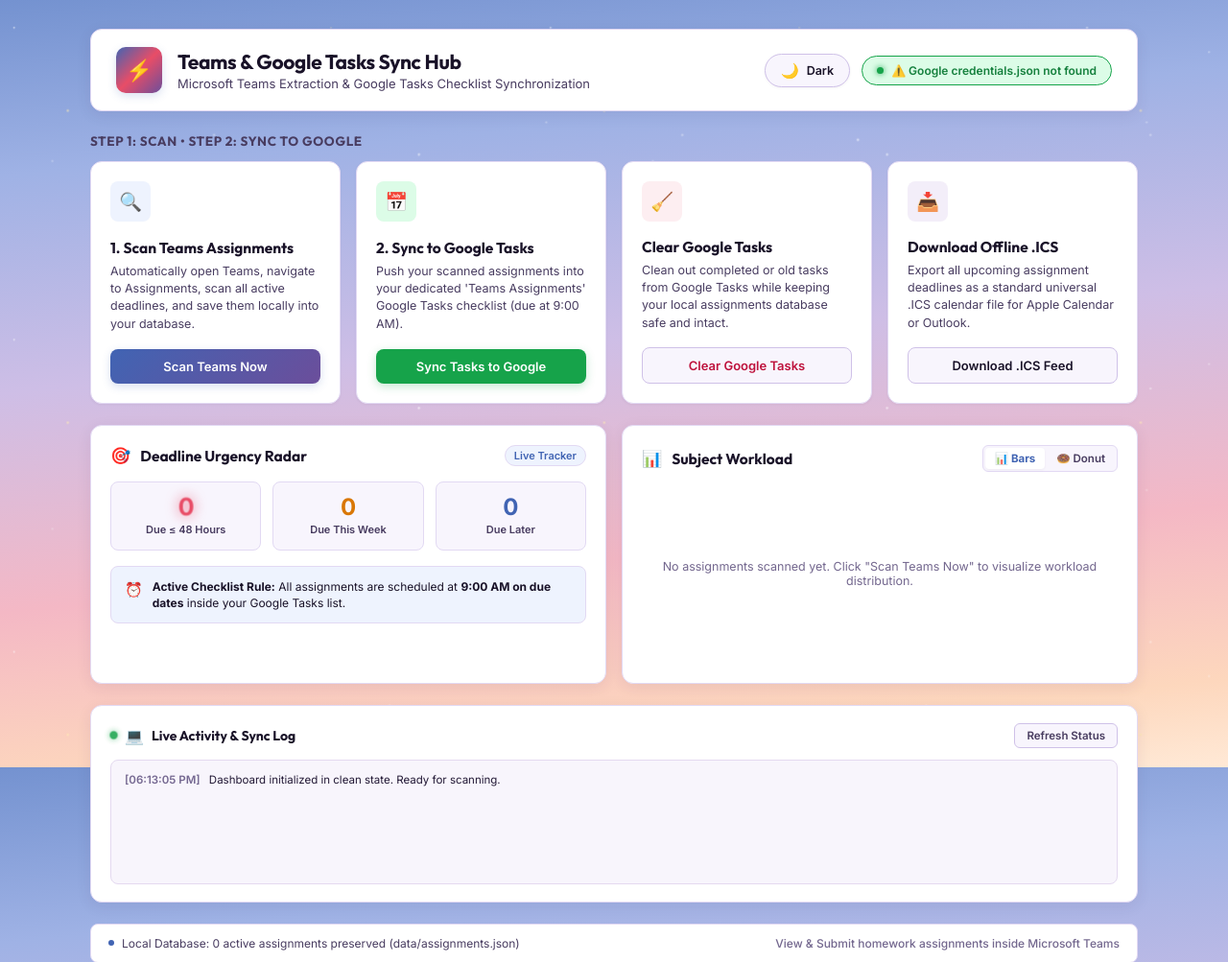
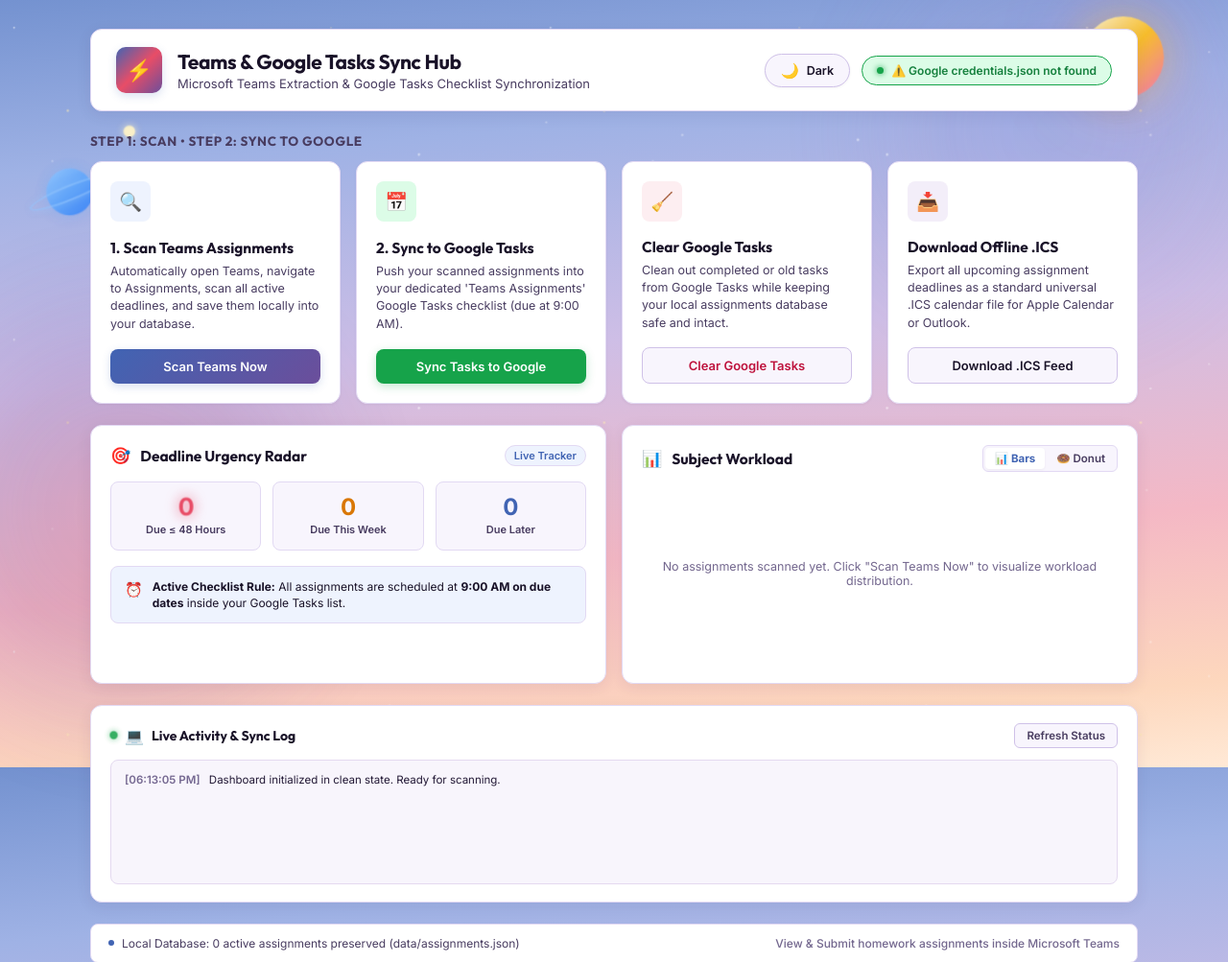
Before and after one commit to Parth-why/Teams-automation, a Flask app: page / in a window 1280 px wide. Shown: the top 1003 px of the page at 96% size. Run offline with Flask 3, Linux system fonts and the light colour scheme.

Commit message:
feat: Add celestial cosmic bodies (Luminous Moon/Sun orb, ringed planet, distant orbiting moon, nebula clouds)

```diff
--- a/static/style.css
+++ b/static/style.css
@@ -1,9 +1,10 @@
 /*
  * Smart Teams & Google Tasks Sync Hub
  * Theme System:
- *   - Light Mode: 🌆 Evening Sunset Sky (Solid White Cards + Radiant Sunset Stars)
- *   - Dark Mode:  🌕 Moonlit Twilight Sky (Deep Gradient Night Sky + Constant Twinkling Stars)
+ *   - Light Mode: 🌆 Evening Sunset Sky (Solid White Cards + Sunset Sun & Stars)
+ *   - Dark Mode:  🌕 Moonlit Twilight Sky (Deep Gradient Night Sky + Cosmic Bodies & Stars)
  * Features:
+ *   - Cosmic Celestial Bodies: Luminous Moon/Sun Orb, Ringed Planet, Distant Moon, Nebula Clouds
  *   - Rich Multi-Stop Atmospheric Gradient Night Sky
  *   - Constant Multi-Layer Twinkling Stars
  *   - Left-to-Right Shooting Star Meteors
@@ -202,6 +203,181 @@ body {
 }
 
 /* ==========================================================================
+   🪐 COSMIC BODIES (MOON/SUN, RINGED PLANET, NEBULA DUST)
+   ========================================================================== */
+
+/* 1. Celestial Orb (Luminous Moon in Dark Mode / Sunset Sun in Light Mode) */
+.celestial-orb {
+    position: absolute;
+    top: 32px;
+    right: 6%;
+    width: 82px;
+    height: 82px;
+    border-radius: 50%;
+    z-index: 1;
+    pointer-events: none;
+    animation: celestialFloat 6s ease-in-out infinite alternate;
+}
+
+/* Dark Theme: Pearlescent Moonlit Plum Moon */
+[data-theme="dark"] .celestial-orb {
+    background: linear-gradient(145deg, #F0F4FC 0%, #D4E0FB 35%, #9D88CE 75%, #6B5599 100%);
+    box-shadow:
+        0 0 35px rgba(122, 156, 230, 0.45),
+        0 0 75px rgba(157, 136, 206, 0.3),
+        inset -6px -6px 16px rgba(18, 10, 36, 0.55);
+}
+
+/* Light Theme: Warm Sunset Golden Sun */
+:root .celestial-orb, [data-theme="light"] .celestial-orb {
+    background: linear-gradient(135deg, #FFF5D6 0%, #FBBF24 50%, #F472B6 100%);
+    box-shadow:
+        0 0 45px rgba(251, 191, 36, 0.45),
+        0 0 90px rgba(244, 114, 182, 0.3);
+}
+
+/* Moon Craters */
+.orb-crater {
+    position: absolute;
+    border-radius: 50%;
+    background: rgba(80, 60, 120, 0.22);
+    box-shadow: inset 1px 1px 2px rgba(0, 0, 0, 0.3);
+}
+
+[data-theme="dark"] .crater-1 {
+    top: 22px;
+    left: 20px;
+    width: 14px;
+    height: 14px;
+}
+
+[data-theme="dark"] .crater-2 {
+    bottom: 24px;
+    right: 22px;
+    width: 18px;
+    height: 18px;
+}
+
+:root .orb-crater, [data-theme="light"] .orb-crater {
+    display: none;
+}
+
+@keyframes celestialFloat {
+    0% { transform: translateY(0) scale(1); }
+    100% { transform: translateY(-8px) scale(1.02); }
+}
+
+/* 2. Ringed Cosmic Planet (Saturn Style) */
+.cosmic-planet {
+    position: absolute;
+    top: 170px;
+    left: 4.5%;
+    width: 48px;
+    height: 48px;
+    z-index: 1;
+    pointer-events: none;
+    animation: planetFloat 8s ease-in-out infinite alternate;
+}
+
+.planet-body {
+    width: 48px;
+    height: 48px;
+    border-radius: 50%;
+    position: relative;
+    z-index: 2;
+}
+
+[data-theme="dark"] .planet-body {
+    background: linear-gradient(135deg, #6A8DD6 0%, #4164B3 45%, #251B44 100%);
+    box-shadow: 0 0 16px rgba(91, 130, 234, 0.35), inset -4px -4px 10px rgba(0, 0, 0, 0.6);
+}
+
+:root .planet-body, [data-theme="light"] .planet-body {
+    background: linear-gradient(135deg, #93C5FD 0%, #60A5FA 50%, #3B82F6 100%);
+    box-shadow: 0 0 14px rgba(96, 165, 250, 0.35);
+}
+
+.planet-ring {
+    position: absolute;
+    top: 17px;
+    left: -20px;
+    width: 88px;
+    height: 16px;
+    border-radius: 50%;
+    transform: rotate(-24deg);
+    z-index: 3;
+}
+
+[data-theme="dark"] .planet-ring {
+    border: 2px solid rgba(164, 184, 233, 0.65);
+    box-shadow: 0 0 10px rgba(122, 156, 230, 0.35);
+}
+
+:root .planet-ring, [data-theme="light"] .planet-ring {
+    border: 2px solid rgba(147, 197, 253, 0.6);
+    box-shadow: 0 0 8px rgba(147, 197, 253, 0.3);
+}
+
+@keyframes planetFloat {
+    0% { transform: translateY(0) rotate(0deg); }
+    100% { transform: translateY(10px) rotate(2deg); }
+}
+
+/* 3. Distant Orbiting Moon */
+.distant-moon {
+    position: absolute;
+    top: 140px;
+    left: 10.5%;
+    width: 12px;
+    height: 12px;
+    border-radius: 50%;
+    z-index: 1;
+    pointer-events: none;
+    animation: moonOrbit 5s ease-in-out infinite alternate;
+}
+
+[data-theme="dark"] .distant-moon {
+    background: #E6EEFA;
+    box-shadow: 0 0 10px rgba(230, 238, 250, 0.85);
+}
+
+:root .distant-moon, [data-theme="light"] .distant-moon {
+    background: #FEF3C7;
+    box-shadow: 0 0 8px rgba(254, 243, 199, 0.85);
+}
+
+@keyframes moonOrbit {
+    0% { transform: translateY(0) translateX(0); }
+    100% { transform: translateY(-6px) translateX(4px); }
+}
+
+/* 4. Cosmic Nebula Dust */
+.nebula-cloud {
+    position: absolute;
+    border-radius: 50%;
+    filter: blur(60px);
+    pointer-events: none;
+    z-index: 0;
+    opacity: 0.22;
+}
+
+.nebula-1 {
+    top: -50px;
+    right: 0;
+    width: 380px;
+    height: 380px;
+    background: radial-gradient(circle, #7A9CE6 0%, #9D88CE 50%, transparent 80%);
+}
+
+.nebula-2 {
+    bottom: 50px;
+    left: -80px;
+    width: 440px;
+    height: 440px;
+    background: radial-gradient(circle, #E84D67 0%, #6B4E9B 50%, transparent 80%);
+}
+
+/* ==========================================================================
    ⭐ CONSTANT MULTI-LAYER TWINKLING STARS & LEFT-TO-RIGHT METEORS
    ========================================================================== */
 
@@ -229,7 +405,7 @@ body {
     animation: starsTwinkleA 2.5s ease-in-out infinite alternate;
 }
 
-/* Second Asynchronous Twinkling Star Layer for Constant Sparkle */
+/* Second Asynchronous Twinkling Star Layer */
 .stars-layer::before {
     content: '';
     position: absolute;
@@ -1041,4 +1217,6 @@ body {
 @media (max-width: 768px) {
     .analytics-grid { grid-template-columns: 1fr; }
     .hub-header { flex-direction: column; align-items: flex-start; }
+    .celestial-orb { width: 55px; height: 55px; top: 15px; right: 3%; }
+    .cosmic-planet { display: none; }
 }
--- a/templates/index.html
+++ b/templates/index.html
@@ -13,8 +13,29 @@
     <script src="https://cdn.jsdelivr.net/npm/chart.js@4.4.1/dist/chart.umd.min.js"></script>
 </head>
 <body>
-    <!-- Radiant Background Starry Sky Layer & Continuous Shooting Stars -->
+    <!-- Background Cosmic Celestial Canvas & Starry Sky -->
     <div class="stars-layer" id="starsLayer">
+        <!-- Cosmic Nebula Dust -->
+        <div class="nebula-cloud nebula-1"></div>
+        <div class="nebula-cloud nebula-2"></div>
+
+        <!-- Celestial Moon / Sun Orb -->
+        <div class="celestial-orb" id="celestialOrb">
+            <div class="orb-halo"></div>
+            <div class="orb-crater crater-1"></div>
+            <div class="orb-crater crater-2"></div>
+        </div>
+
+        <!-- Ringed Cosmic Planet (Saturn Style) -->
+        <div class="cosmic-planet" id="cosmicPlanet">
+            <div class="planet-body"></div>
+            <div class="planet-ring"></div>
+        </div>
+
+        <!-- Distant Orbiting Moon -->
+        <div class="distant-moon" id="distantMoon"></div>
+
+        <!-- Continuous Left-to-Right Shooting Stars -->
         <div class="shooting-stars-layer" id="shootingStarsLayer"></div>
     </div>
 
```
